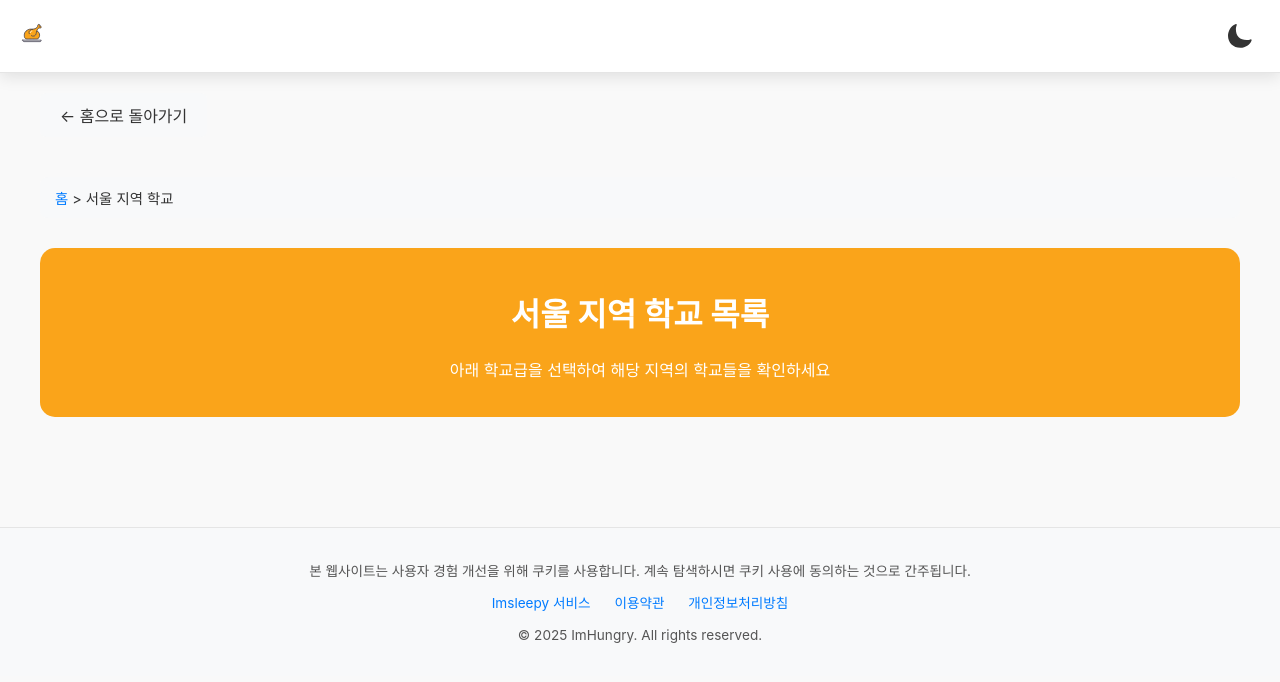
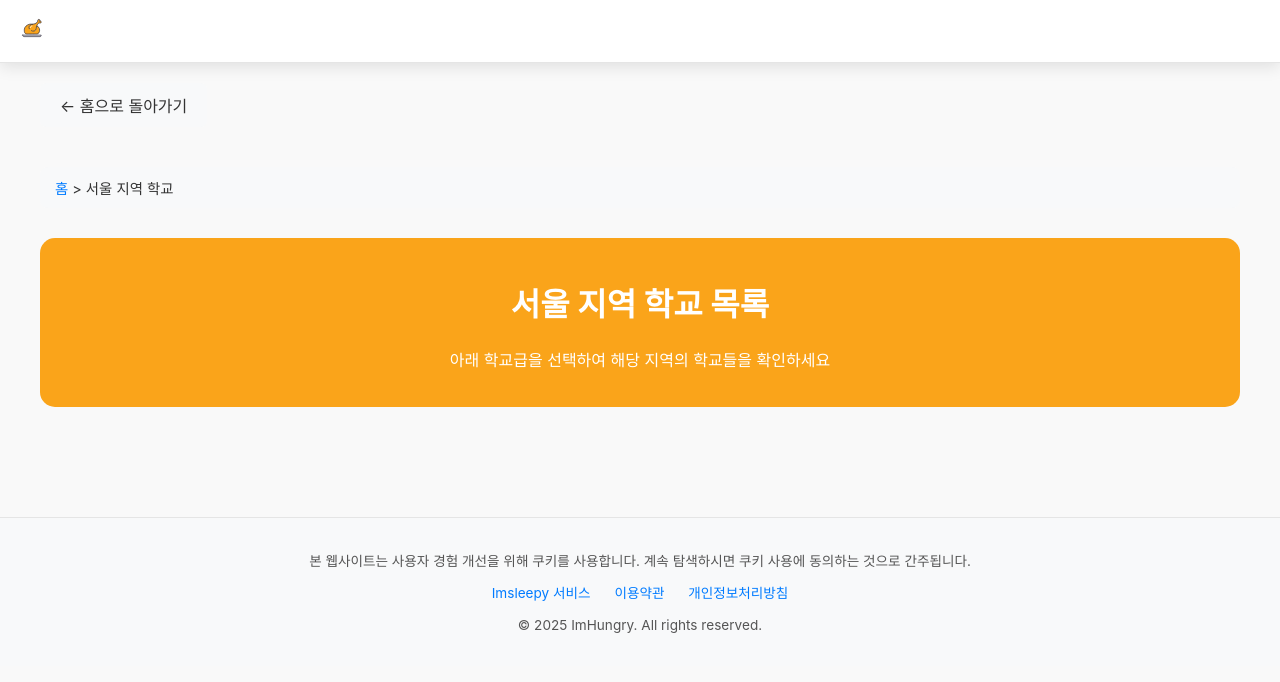
Before and after one commit to Imsleepybob/ImHungry, a Flask app: a page that uses templates/schools_by_region.html in a window 1280 px wide. Shown: the top 682 px of the page. Run offline with Flask 3, Linux system fonts and the light colour scheme; data that the repository does not hold is empty; some libraries are stand-ins or nearby versions.

Commit message:
Update schools_by_region.html

```diff
--- a/templates/schools_by_region.html
+++ b/templates/schools_by_region.html
@@ -97,67 +97,14 @@
         }
     </style>
 </head>
-<script>
-(function() {
-    const savedTheme = localStorage.getItem('theme');
-    const systemPrefersDark = window.matchMedia('(prefers-color-scheme: dark)').matches;
-    const theme = savedTheme || (systemPrefersDark ? 'dark' : 'light');
-    document.documentElement.setAttribute('data-theme', theme);
-})();
-
-document.addEventListener('DOMContentLoaded', function() {
-    const themeToggle = document.getElementById('themeToggle');
-    const sunIcon = themeToggle?.querySelector('.sun-icon');
-    const moonIcon = themeToggle?.querySelector('.moon-icon');
-
-    function updateThemeIcon(theme) {
-        if (theme === 'dark') {
-            sunIcon.style.display = 'none';
-            moonIcon.style.display = 'block';
-        } else {
-            sunIcon.style.display = 'block';
-            moonIcon.style.display = 'none';
-        }
-    }
-
-    const currentTheme = document.documentElement.getAttribute('data-theme');
-    updateThemeIcon(currentTheme);
-
-    if (themeToggle) {
-        themeToggle.addEventListener('click', function() {
-            const current = document.documentElement.getAttribute('data-theme');
-            const newTheme = current === 'dark' ? 'light' : 'dark';
-
-            document.documentElement.setAttribute('data-theme', newTheme);
-            localStorage.setItem('theme', newTheme);
-            updateThemeIcon(newTheme);
-        });
-    }
-
-    window.matchMedia('(prefers-color-scheme: dark)').addEventListener('change', (e) => {
-        if (!localStorage.getItem('theme')) {
-            const newTheme = e.matches ? 'dark' : 'light';
-            document.documentElement.setAttribute('data-theme', newTheme);
-            updateThemeIcon(newTheme);
-        }
-    });
-});
-</script>
 <body>
+    <!-- 기존 main-header 추가 -->
     <header class="main-header">
         <div class="logo">
             <a href="/">
                 <img src="{{ url_for('favicon') }}" alt="ImHungry" style="height: 24px;">
             </a>
         </div>
-  <button class="theme-toggle" id="themeToggle" aria-label="테마 전환">
-    <svg class="sun-icon" width="24" height="24" viewBox="0 0 24 24" fill="none" xmlns="http://www.w3.org/2000/svg">
-      <path d="M18.5188 16.0408C12.0426 16.0408 7.90071 11.9828 7.90071 5.49459C7.90071 4.15386 8.22391 2.23854 8.65487 1.24496C8.7626 0.969632 8.78654 0.802041 8.78654 0.682334C8.78654 0.359122 8.54713 0 8.08027 0C7.94859 0 7.66129 0.0359122 7.39794 0.131678C2.96875 1.90335 0 6.66771 0 11.6835C0 18.7223 5.3629 23.75 12.3778 23.75C17.5372 23.75 22.0023 20.6256 23.4867 16.7232C23.5944 16.4479 23.6183 16.1605 23.6183 16.0528C23.6183 15.6098 23.2472 15.3106 22.9121 15.3106C22.7564 15.3106 22.6247 15.3465 22.3973 15.4184C21.4755 15.7176 19.9912 16.0408 18.5188 16.0408Z"/>
-    </svg>
-    <svg class="moon-icon" style="display: none;" width="24" height="24" viewBox="0 0 24 24" fill="none" xmlns="http://www.w3.org/2000/svg">
-      <path d="M18.4102 15.9141C11.9531 15.9141 7.94531 12.0234 7.94531 5.77734C7.94531 3.99609 8.23828 2.42578 8.67188 1.58203C8.84766 1.24219 8.88281 1.07812 8.88281 0.84375C8.88281 0.457031 8.51953 0 8.02734 0C7.93359 0 7.71094 0.0351562 7.38281 0.164062C3.04688 1.92188 0 6.49219 0 11.4141C0 18.5273 5.16797 23.707 12.2812 23.707C17.3789 23.707 21.5156 21.0352 23.4141 16.6523C23.5547 16.3477 23.5781 16.0898 23.5781 15.9609C23.5781 15.4805 23.168 15.1523 22.8047 15.1523C22.6172 15.1523 22.4766 15.1641 22.1953 15.2695C21.2461 15.6562 19.8164 15.9141 18.4102 15.9141ZM1.83984 11.332C1.83984 7.6875 3.73828 4.21875 6.77344 2.30859C6.39844 3.39844 6.19922 4.60547 6.19922 5.94141C6.19922 13.2656 10.6641 17.625 18.1406 17.625C19.3477 17.625 20.3672 17.4844 21.3398 17.1445C19.5586 20.0859 16.125 21.8789 12.3516 21.8789C6.26953 21.8789 1.83984 17.4492 1.83984 11.332Z"/>
-    </svg>
-  </button>
     </header>
 
     <div class="container">
```
Lines whose indentation alone changed are shown as unchanged.
